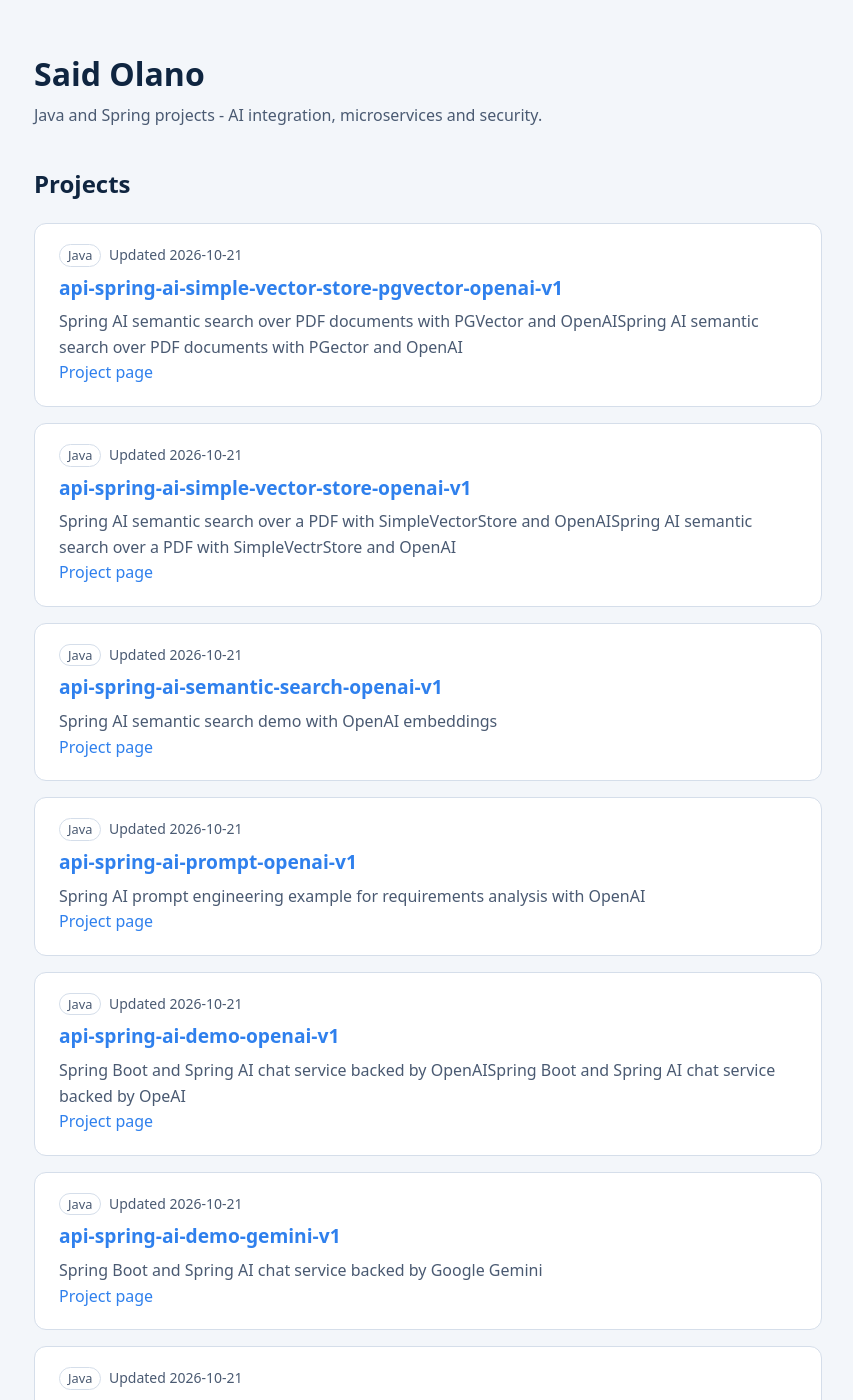
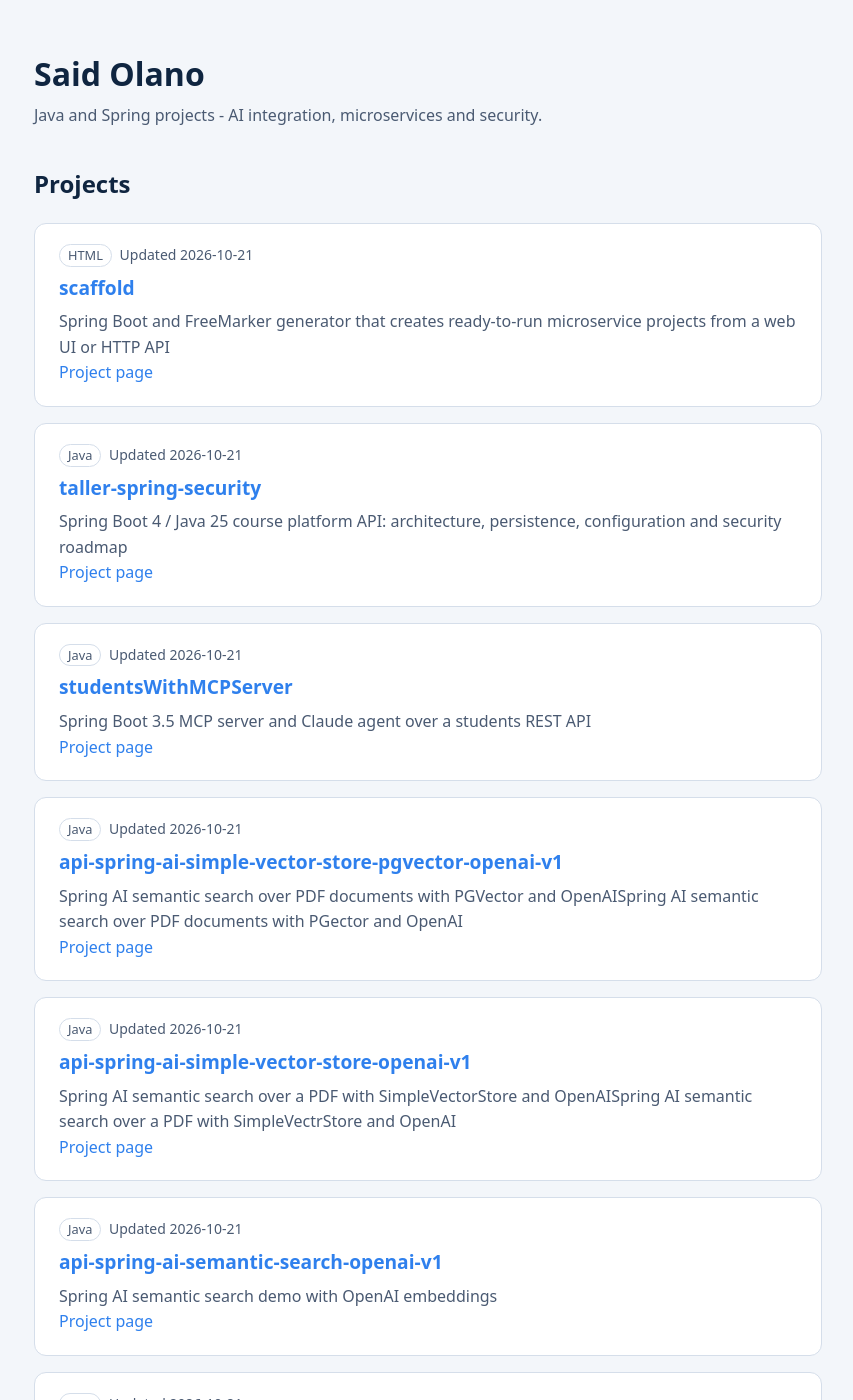
Before and after one commit to josesaid/josesaid.github.io, a Jekyll site: the page built from docs/index.md, in a window 1280 px wide and 1400 px high. Shown: the whole window, without its empty margins (212-1065 px from the left). Built offline with Jekyll 4.4.1, drawn with Linux system fonts in a browser that asks for light colours; some of the changed text lies outside the part shown.

Commit message:
Update projects index

```diff
--- a/docs/_data/projects.json
+++ b/docs/_data/projects.json
@@ -1,4 +1,28 @@
 [
+  {
+    "name": "scaffold",
+    "description": "Spring Boot and FreeMarker generator that creates ready-to-run microservice projects from a web UI or HTTP API",
+    "url": "https://github.com/josesaid/scaffold",
+    "page": "https://josesaid.github.io/scaffold/",
+    "language": "HTML",
+    "updated": "2026-10-21"
+  },
+  {
+    "name": "taller-spring-security",
+    "description": "Spring Boot 4 / Java 25 course platform API: architecture, persistence, configuration and security roadmap",
+    "url": "https://github.com/josesaid/taller-spring-security",
+    "page": "https://josesaid.github.io/taller-spring-security/",
+    "language": "Java",
+    "updated": "2026-10-21"
+  },
+  {
+    "name": "studentsWithMCPServer",
+    "description": "Spring Boot 3.5 MCP server and Claude agent over a students REST API",
+    "url": "https://github.com/josesaid/studentsWithMCPServer",
+    "page": "https://josesaid.github.io/studentsWithMCPServer/",
+    "language": "Java",
+    "updated": "2026-10-21"
+  },
   {
     "name": "api-spring-ai-simple-vector-store-pgvector-openai-v1",
     "description": "Spring AI semantic search over PDF documents with PGVector and OpenAISpring AI semantic search over PDF documents with PGector and OpenAI",
@@ -48,14 +72,6 @@
     "updated": "2026-10-21"
   },
   {
-    "name": "taller-spring-security",
-    "description": "Spring Boot 4 / Java 25 course platform API: architecture, persistence, configuration and security roadmap",
-    "url": "https://github.com/josesaid/taller-spring-security",
-    "page": "https://josesaid.github.io/taller-spring-security/",
-    "language": "Java",
-    "updated": "2026-10-21"
-  },
-  {
     "name": "shirts-agent",
     "description": "",
     "url": "https://github.com/josesaid/shirts-agent",
```
